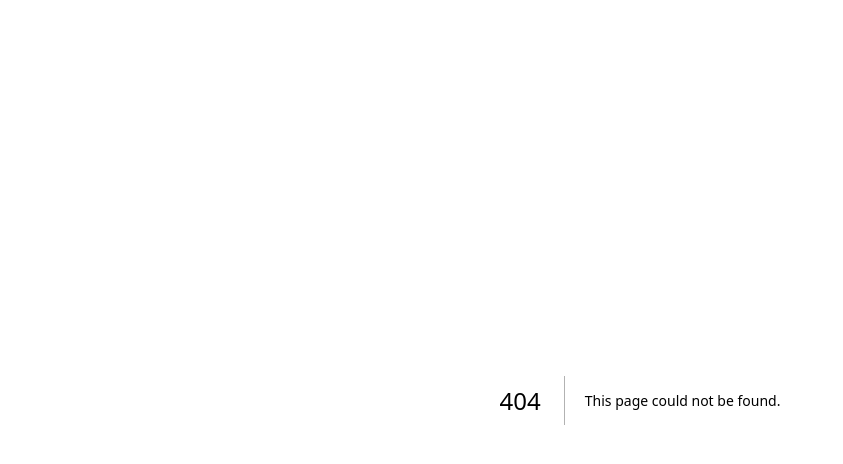
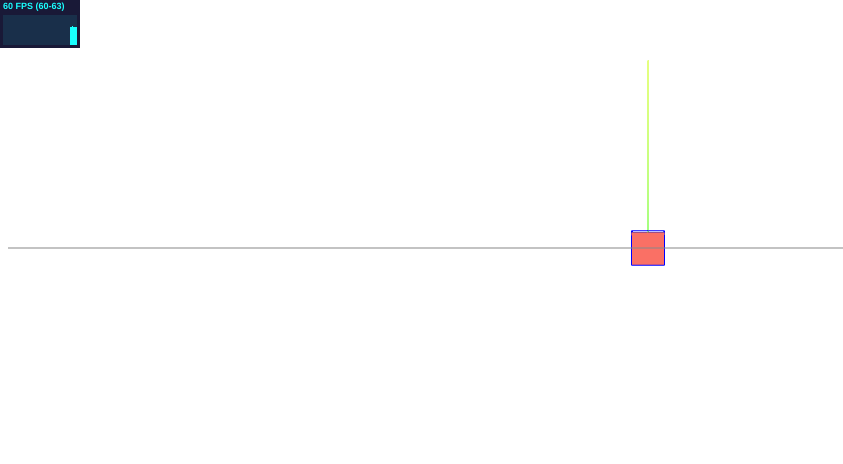
Before and after one commit to aaronleechan/NEXTJS13DEMO, a Next.js app: page /hashlips in a window 1280 px wide. Before the commit this address had no page. Shown: the top 464 px of the page, without its empty margins (0-843 px from the left). Built offline with nearby package versions, Linux system fonts and the light colour scheme.

Commit message:
add helper

```diff
--- /dev/null
+++ b/app/(metaverse_hashLips)/hashlips/components/AnimatedBox.tsx
@@ -0,0 +1,31 @@
+import { useFrame } from "@react-three/fiber";
+import { useRef } from "react";
+import { useHelper } from "@react-three/drei";
+import * as THREE from "three";
+
+type Props = {
+    isTesting: boolean;
+}
+
+const AnimatedBox = ({isTesting}: Props) => {
+
+    const meshRef = useRef<THREE.Mesh>(null!);
+    {isTesting && useHelper(meshRef, THREE.BoxHelper, "blue")};
+
+    useFrame(()=>{
+        if(meshRef.current){
+            meshRef.current.rotation.x += 0.01;
+        }
+    })
+
+    return(
+       <>
+            <mesh visible={true} ref={meshRef} scale={[0.5, 0.5, 0.5]}>
+                <boxGeometry/>
+                <meshStandardMaterial/>
+            </mesh>
+       </>
+    )
+};
+
+export default AnimatedBox;
--- /dev/null
+++ b/app/(metaverse_hashLips)/hashlips/page.tsx
@@ -0,0 +1,37 @@
+"use client";
+import { useEffect } from "react";
+import { Canvas, useThree } from '@react-three/fiber'
+import AnimatedBox from './components/AnimatedBox';
+import { OrbitControls, Stats  } from "@react-three/drei";
+
+
+const HashLips = () => {
+
+  let isTesting = true;
+
+  return(
+    <div style={{
+      height: '60vh',
+      width: '100vw',
+    }}>
+
+      <Canvas className="container">
+        { isTesting &&
+          <>
+            <Stats/>
+            <axesHelper visible={isTesting} args={[3]}/>
+            <gridHelper visible={isTesting} args={[10, 10]}/>
+          </>
+        }
+
+        <OrbitControls/>
+        <ambientLight intensity={0.1} />
+        <directionalLight color="red" position={[0, 0, 5]} />
+        <AnimatedBox isTesting={isTesting}/>
+      </Canvas>
+    </div>
+
+  )
+};
+
+export default HashLips;
--- a/app/(three)/threeJS/components/Geometries/Main.tsx
+++ b/app/(three)/threeJS/components/Geometries/Main.tsx
@@ -1,6 +1,6 @@
 import * as THREE from 'three';
 import React , {useRef, useState} from 'react'
-import { Canvas,ReactThreeFiber,useFrame, useThree } from '@react-three/fiber';
+import { Canvas,useFrame } from '@react-three/fiber';
 import OrbitController from '../../control/orbitController';
 import { useAppContext } from '../../../../context/AppContext';
 
--- a/app/context/AppContext.js
+++ b/app/context/AppContext.js
@@ -4,6 +4,8 @@ import { Geometry_data } from "../data/geometryData";
 const AppContext = createContext();
 
 export function AppWrapper(props) {
+
+  let testing = false;
 
   const { children } = props;
 
@@ -33,7 +35,8 @@ export function AppWrapper(props) {
           onChangeSelect: onChangeSelect,
           updateGeometry: updateGeometry,
           position: position,
-          updatePosition: updatePosition
+          updatePosition: updatePosition,
+          testing: testing
         }}
     >
       {children}
--- a/package.json
+++ b/package.json
@@ -9,6 +9,7 @@
     "lint": "next lint"
   },
   "dependencies": {
+    "@react-three/drei": "^9.46.4",
     "@react-three/fiber": "^8.9.1",
     "@types/lodash": "^4.14.191",
     "@types/node": "18.11.9",
--- a/styles/globals.css
+++ b/styles/globals.css
@@ -24,3 +24,7 @@ a {
     background: black;
   }
 }
+
+.container{
+  background: #318d31;
+}
--- a/tsconfig.json
+++ b/tsconfig.json
@@ -30,7 +30,7 @@
     "**/*.tsx",
     "app/page.tsx",
     ".next/types/**/*.ts"
-  ],
+, "app/(metaverse_hashLips)/metaverse/page.js"  ],
   "exclude": [
     "node_modules"
   ]
```
Also changed, not shown: app/page.tsx (+6 -2 lines), 1 other file (tests, documents, lock files or other folders).
